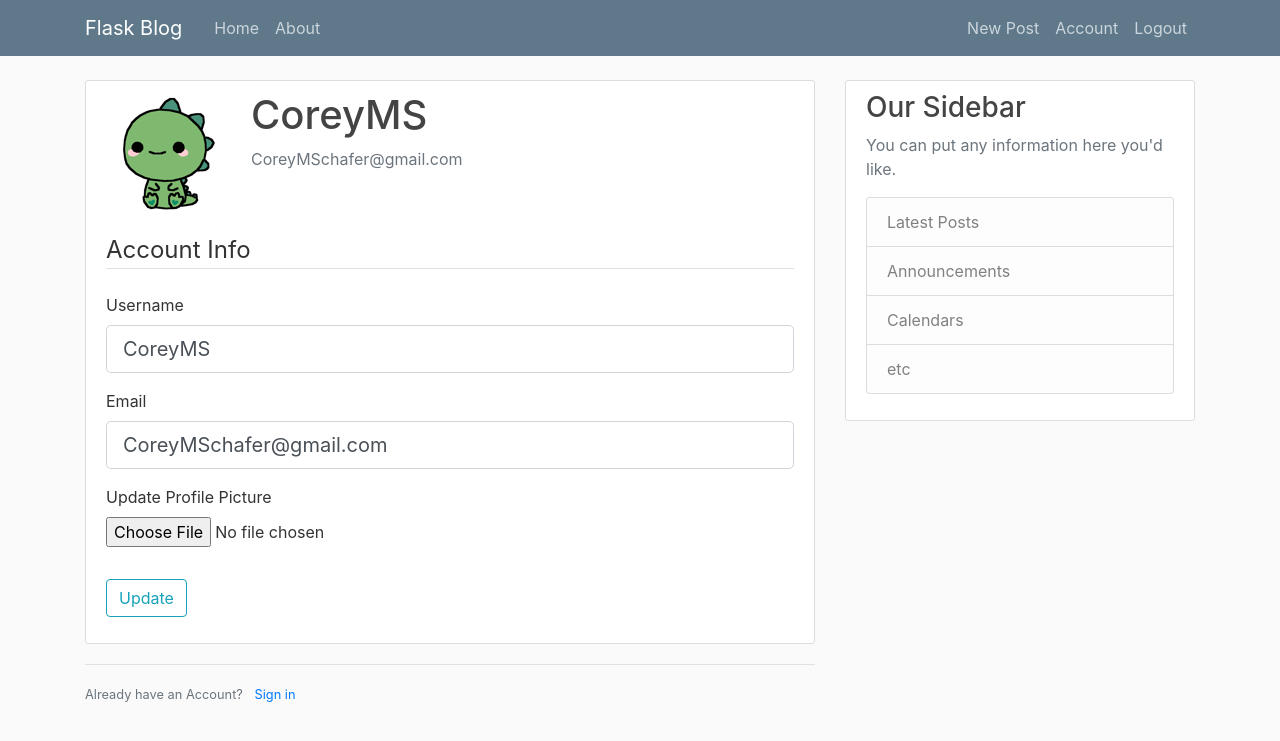
After one commit to Benjamin-McQueen/CoreyShafferFlaskTutorial, a Flask app: page /account in a window 1280 px wide. The commit adds this page. Shown: the top 741 px of the page. Run offline with Flask 2, Linux system fonts and the light colour scheme; a user stored in the database is signed in; some libraries are stand-ins or nearby versions.

Commit message:
Proceeded to and completed part 7 of the tutorial series, and also up to 17:28 of part 8.

```diff
--- a/flaskblog/forms.py
+++ b/flaskblog/forms.py
@@ -1,6 +1,9 @@
 from flask_wtf import FlaskForm
-from wtforms import StringField, PasswordField, SubmitField, BooleanField
-from wtforms.validators import DataRequired, Length, Email, EqualTo
+from flask_login import current_user
+from wtforms import StringField, PasswordField, SubmitField, BooleanField, TextAreaField
+from flask_wtf.file import FileField, FileAllowed
+from wtforms.validators import DataRequired, Length, Email, EqualTo, ValidationError
+from flaskblog.models import User
 
 
 class RegistrationForm(FlaskForm):
@@ -13,6 +16,14 @@ class RegistrationForm(FlaskForm):
                                      validators=[DataRequired(), EqualTo('password')])
     submit = SubmitField('Sign Up')
 
+    def validate_username(self, username):
+        if User.query.filter_by(username=username.data).first():
+            raise ValidationError('User name taken. Choose a new user name.')
+
+    def validate_email(self, email):
+        if User.query.filter_by(email=email.data).first():
+            raise ValidationError('Email taken. Choose a different email.')
+
 
 class LoginForm(FlaskForm):
     email = StringField('Email',
@@ -20,3 +31,29 @@ class LoginForm(FlaskForm):
     password = PasswordField('Password', validators=[DataRequired()])
     remember = BooleanField('Remember Me')
     submit = SubmitField('Login')
+
+
+class UpdateAccountForm(FlaskForm):
+    username = StringField('Username',
+                           validators=[DataRequired(), Length(min=2, max=20)])
+    email = StringField('Email',
+                        validators=[DataRequired(), Email()])
+    picture = FileField('Update Profile Picture',
+                        validators=[FileAllowed(['jpg', 'png'])])
+    submit = SubmitField('Update')
+
+    def validate_username(self, username):
+        if username.data != current_user.username:
+            if User.query.filter_by(username=username.data).first():
+                raise ValidationError('User name taken. Choose a new user name.')
+
+    def validate_email(self, email):
+        if email.data != current_user.email:
+            if User.query.filter_by(email=email.data).first():
+                raise ValidationError('Email taken. Choose a different email.')
+
+
+class PostForm(FlaskForm):
+    title = StringField('Title', validators=[DataRequired()])
+    content = TextAreaField('Content', validators=[DataRequired()])
+    submit = SubmitField('Post')
--- a/flaskblog/routes.py
+++ b/flaskblog/routes.py
@@ -1,30 +1,33 @@
 import flask
-from flask import render_template, flash, redirect, url_for
+import secrets
+import os
+from PIL import Image
+from flask import render_template, flash, redirect, url_for, request
+from flaskblog.forms import RegistrationForm, LoginForm, UpdateAccountForm, PostForm
+from flaskblog.models import User, Post
+from flaskblog import app, bcrypt, db
+from flask_login import current_user, login_user, logout_user, login_required
 
-from flaskblog.forms import RegistrationForm, LoginForm
-from flaskblog.models import User, Post
-from flaskblog import app
-
-
-posts = [
-    {
-        'author': 'Corey Schafer',
-        'title': 'Blog Post 1',
-        'content': 'First post content',
-        'date_posted': 'April 20, 2018'
-    },
-    {
-        'author': 'Jane Doe',
-        'title': 'Blog Post 2',
-        'content': 'Second post content',
-        'date_posted': 'April 21, 2018'
-    }
-]
+# posts = [
+#     {
+#         'author': 'Corey Schafer',
+#         'title': 'Blog Post 1',
+#         'content': 'First post content',
+#         'date_posted': 'April 20, 2018'
+#     },
+#     {
+#         'author': 'Jane Doe',
+#         'title': 'Blog Post 2',
+#         'content': 'Second post content',
+#         'date_posted': 'April 21, 2018'
+#     }
+# ]
 
 
 @app.route("/")
 @app.route("/home")
 def home():
+    posts = Post.query.all()
     return render_template('home.html', posts=posts)
 
 
@@ -35,10 +38,18 @@ def about():
 
 @app.route("/register", methods=['GET', 'POST'])
 def register():
+    if current_user.is_authenticated:
+        return redirect(url_for('home'))
     form = RegistrationForm()
     if form.validate_on_submit():
+        hashed_password = bcrypt.generate_password_hash(form.password.data).decode('utf-8')
+        user = User(username=form.username.data,
+                    email=form.email.data,
+                    password=hashed_password)
+        db.session.add(user)
+        db.session.commit()
         flash(f'Account created for {form.username.data}!', 'success')
-        return redirect(url_for('home'))
+        return redirect(url_for('login'))
     elif flask.request.method == 'POST':
         flash('Registration failed; Please verify your credentials', 'danger')
     return render_template('register.html', title='Register', form=form)
@@ -46,8 +57,72 @@ def register():
 
 @app.route("/login", methods=['GET', 'POST'])
 def login():
+    if current_user.is_authenticated:
+        return redirect(url_for('home'))
     form = LoginForm()
     if form.validate_on_submit():
-        flash('you have been logged in!', 'success')
+        user = User.query.filter_by(email=form.email.data).first()
+        if user and bcrypt.check_password_hash(user.password, form.password.data):
+            login_user(user, remember=form.remember.data)
+            next_page = request.args.get('next')
+            print(next_page)
+            return redirect(next_page) if next_page else redirect(url_for('home'))
+        elif flask.request.method == 'POST':
+            flash('Log-in failed; Please verify your credentials', 'danger')
+    return render_template('login.html', title='Login', form=form)
+
+@app.route("/logout")
+def logout():
+    logout_user()
+    return redirect(url_for('home'))
+
+
+def save_picture(form_picture):
+    random_hex = secrets.token_hex(8)
+    _, f_ext = os.path.splitext(form_picture.filename)
+    picture_fn = random_hex + f_ext
+    picture_path = os.path.join(app.root_path, 'static/profile_pics', picture_fn)
+    output_size = (125, 125)
+
+    i = Image.open(form_picture)
+    i.thumbnail(output_size)
+    i.save(picture_path)
+
+    return picture_fn
+
+
+@app.route("/account", methods=['GET', 'POST'])
+@login_required
+def account():
+    form = UpdateAccountForm()
+    if form.validate_on_submit():
+        if form.picture.data:
+            picture_file = save_picture(form.picture.data)
+            current_user.image_file = picture_file
+        current_user.username = form.username.data
+        current_user.email = form.email.data
+        db.session.commit()
+        flash('Your account has been updated', 'success')
+        return redirect(url_for('account'))
+    elif request.method == 'GET':
+        form.username.data = current_user.username
+        form.email.data = current_user.email
+    image_file = url_for('static', filename='profile_pics/' + current_user.image_file)
+    return render_template('account.html',
+                           title='Account Management',
+                           image_file=image_file,
+                           form=form)
+
+@app.route("/post/new", methods=['GET', 'POST'])
+@login_required
+def new_post():
+    form = PostForm()
+    if form.validate_on_submit():
+        post = Post(title=form.title.data,
+                    content=form.content.data,
+                    author=current_user)
+        db.session.add(post)
+        db.session.commit()
+        flash('Done deal, bro', 'success')
         return redirect(url_for('home'))
-    return render_template('login.html', title='Login', form=form)
+    return render_template('create_post.html', title='New Post', form=form)
--- /dev/null
+++ b/flaskblog/templates/account.html
@@ -0,0 +1,62 @@
+{% extends "layout.html" %}
+{% block content %}
+<div class="content-section">
+    <div class="media">
+        <img class="rounded-circle account-img" src="{{ image_file }}">
+        <div class="media-body">
+            <h2 class="account-heading">{{ current_user.username }}</h2>
+            <p class="text-secondary">{{ current_user.email }}</p>
+        </div>
+    </div>
+    <form method="POST" action="" enctype="multipart/form-data">
+        {{ form.hidden_tag() }}
+        <fieldset class="form-group">
+            <legend class="border-bottom mb-4">Account Info</legend>
+            <div class="form-group">
+                {{ form.username.label(class="form-control-label") }}
+
+                {% if form.username.errors %}
+                {{ form.username(class="form-control form-control-lg is-invalid") }}
+                <div class="invalid-feedback">
+                    {% for error in form.username.errors %}
+                    <span>{{ error }}</span>
+                    {% endfor %}
+                </div>
+                {% else %}
+                {{ form.username(class="form-control form-control-lg") }}
+                {% endif %}
+            </div>
+            <div class="form-group">
+                {{ form.email.label(class="form-control-label") }}
+                {% if form.email.errors %}
+                    {{ form.email(class="form-control form-control-lg is-invalid") }}
+                    <div class="invalid-feedback">
+                        {% for error in form.email.errors %}
+                            <span>{{ error }}</span>
+                        {% endfor %}
+                    </div>
+                    {% else %}
+                        {{ form.email(class="form-control form-control-lg") }}
+                    {% endif %}
+            </div>
+            <div class="form-group">
+                {{ form.picture.label() }}
+                {{ form.picture(class="form-control-file") }}
+                {% if form.picture.errors %}
+                    {% for error in form.picture.errors %}
+                        <span class="text-danger">{{ error }}</span></br>
+                    {% endfor %}
+                {% endif %}
+            </div>
+        </fieldset>
+        <div class="form-group">
+            {{ form.submit(class="btn btn-outline-info") }}
+        </div>
+    </form>
+</div>
+<div class="border-top pt-3">
+    <small class="text-muted">
+        Already have an Account? <a class="ml-2" href="{{ url_for('login') }}">Sign in</a>
+    </small>
+</div>
+{% endblock content %}
--- a/flaskblog/templates/home.html
+++ b/flaskblog/templates/home.html
@@ -2,10 +2,11 @@
 {% block content %}
 {% for post in posts %}
 <article class="media content-section">
+    <img class="rounded-circle article-img" src="{{ url_for('static', filename='profile_pics/' + post.author.image_file) }}">
     <div class="media-body">
         <div class="article-metadata">
-            <a class="mr-2" href="#">{{ post.author }}</a>
-            <small class="text-muted">{{ post.date_posted }}</small>
+            <a class="mr-2" href="#">{{ post.author.username }}</a>
+            <small class="text-muted">{{ post.date_posted.strftime('%y-%m-%d') }}</small>
         </div>
         <h2><a class="article-title" href="#">{{ post.title }}</a></h2>
         <p class="article-content">{{ post.content }}</p>
--- a/flaskblog/templates/layout.html
+++ b/flaskblog/templates/layout.html
@@ -35,8 +35,14 @@
                 </div>
                 <!-- Navbar Right Side -->
                 <div class="navbar-nav">
-                    <a class="nav-item nav-link" href="{{ url_for('login') }}">Login</a>
-                    <a class="nav-item nav-link" href="{{ url_for('register') }}">Register</a>
+                    {% if current_user.is_authenticated %}
+                        <a class="nav-item nav-link" href="{{ url_for('new_post') }}">New Post</a>
+                        <a class="nav-item nav-link" href="{{ url_for('account') }}">Account</a>
+                        <a class="nav-item nav-link" href="{{ url_for('logout') }}">Logout</a>
+                    {% else %}
+                        <a class="nav-item nav-link" href="{{ url_for('login') }}">Login</a>
+                        <a class="nav-item nav-link" href="{{ url_for('register') }}">Register</a>
+                    {% endif %}
                 </div>
             </div>
         </div>
```
Also changed, not shown: flaskblog/__init__.py (+7 -0 lines), flaskblog/models.py (+10 -4 lines), flaskblog/templates/create_post.html (added, +41 -0 lines), requirements.txt (+6 -4 lines), app/__init__.py (deleted), flaskblog/site.db (added), flaskblog/static/profile_pics/833b55238b691dd9.png (added), flaskblog/static/profile_pics/default.jpg (added), identifier.sqlite (added).
